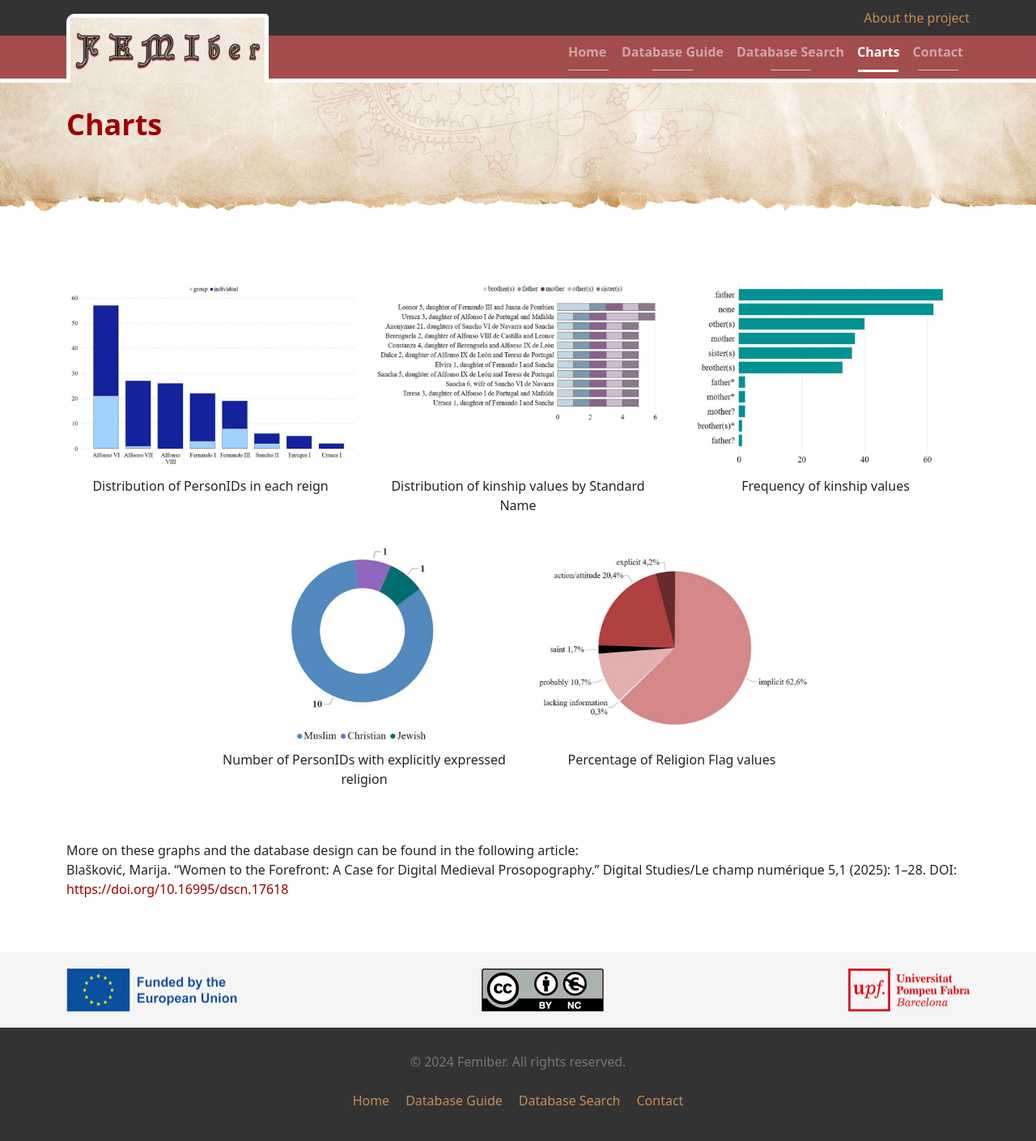
After one commit to miiihaaas/Femiber, a Flask app: page /charts in a window 1280 px wide. The commit adds this page. Shown: the whole page at 81% size. Run offline with Flask 3, Linux system fonts and the light colour scheme; some libraries are stand-ins or nearby versions.

Commit message:
Miki-28-4-2025

```diff
--- a/femiber/main/routes.py
+++ b/femiber/main/routes.py
@@ -375,6 +375,10 @@ def contact():
 def about():
     return render_template('about.html')
 
+@main.route('/charts')
+def charts():
+    return render_template('charts.html')
+
 
 @main.route('/database_guide')
 def database_guide():
--- a/femiber/static/femiber.css
+++ b/femiber/static/femiber.css
@@ -117,6 +117,10 @@ input[type=checkbox]:checked + .custom-checkbox::after { display: block; }
 .carousel-control-next-icon, .carousel-control-prev-icon { background-color: #a34d4c; border-radius: 50px; background-size: 24px; }
 .carousel-indicators { display: none; }
 
+.lightbox { display: none; position: fixed; z-index: 1050; left: 0; top: 0; width: 100%; height: 100%; overflow: auto; background-color: rgba(0,0,0,0.8); align-items: center;
+    justify-content: center; }
+.lightbox img { max-width: 90%; max-height: 80%; box-shadow: 0 0 20px white; }
+
 /* dodao Mhas */
 /* dodao Mhas */
 #no-results p { text-align: justify; }
--- /dev/null
+++ b/femiber/templates/charts.html
@@ -0,0 +1,50 @@
+{% extends "layout.html" %}
+{% block content %}
+
+<div class="page-title">
+    <div class="container">
+        <h1>Charts</h1>
+    </div>
+</div>
+
+<div class="wrapper d-flex align-items-stretch">
+    <main role="main" class="container">
+        <div class="row">
+            <div class="col-md-12">
+                <div class="row mb-5">
+                    <div class="col-md-4">
+                        <img src="{{ url_for('static', filename='img/Figure-1-Distribution-of-PersonIDs-in-each-reign.jpg') }}" alt="" class="img-fluid pt-4 cursor-pointer">
+                        <p class="text-center">Distribution of PersonIDs in each reign</p>
+                    </div>
+                    <div class="col-md-4">
+                        <img src="{{ url_for('static', filename='img/Figure-2-Distribution-of-kinship-values-by-Standard-Name.jpg') }}" alt="" class="img-fluid pt-4 cursor-pointer">
+                        <p class="text-center">Distribution of kinship values by Standard Name</p>
+                    </div>
+                    <div class="col-md-4">
+                        <img src="{{ url_for('static', filename='img/Figure-3-Frequency-of-kinship-values.jpg') }}" alt="" class="img-fluid pt-4 cursor-pointer">
+                        <p class="text-center">Frequency of kinship values</p>
+                    </div>
+                    <div class="col-md-2"></div>
+                    <div class="col-md-4">
+                        <img src="{{ url_for('static', filename='img/Figure-4-Number-of-PersonIDs-with-explicitly-expressed-religion.jpg') }}" alt="" class="img-fluid pt-4 cursor-pointer">
+                        <p class="text-center">Number of PersonIDs with explicitly expressed religion</p>
+                    </div>
+                    <div class="col-md-4">
+                        <img src="{{ url_for('static', filename='img/Figure-5-Percentage-of-Religion-Flag-values.jpg') }}" alt="" class="img-fluid pt-4 cursor-pointer">
+                        <p class="text-center">Percentage of Religion Flag values</p>
+                    </div>
+                </div>
+                <p>
+                    More on these graphs and the database design can be found in the following article:<br>
+                    Blašković, Marija. “Women to the Forefront: A Case for Digital Medieval Prosopography.” Digital Studies/Le champ numérique 5,1 (2025): 1–28. DOI:
+                    <a href="https://doi.org/10.16995/dscn.17618" target="_blank">https://doi.org/10.16995/dscn.17618 </a>
+                </p>
+            </div>
+        </div>
+    </main>
+
+</div>
+
+{% endblock content%}
+{% block scripts %}
+{% endblock %}
--- a/femiber/templates/layout.html
+++ b/femiber/templates/layout.html
@@ -74,6 +74,7 @@
                                 <li class="nav-item"><a class="nav-link" href="{{ url_for('main.database_guide') }}">Database Guide</a></li>
                                 <li class="nav-item"><a class="nav-link" href="{{ url_for('main.database_search') }}">Database Search</a></li>
                                 <!--<li class="nav-item"><a class="nav-link disabled" href="#">Data visualizations</a></li>-->
+                                <li class="nav-item"><a class="nav-link" href="{{ url_for('main.charts') }}">Charts</a></li>
                                 <li class="nav-item"><a class="nav-link" href="{{ url_for('main.contact') }}">Contact</a></li>
                             </ul>
                         </div>
@@ -106,6 +107,32 @@
             </div>
         </footer>
 
+        <div id="lightbox" class="lightbox">
+            <img id="lightbox-img" src="" alt="">
+        </div>
+        <script>
+            // Selektori
+            const lightbox = document.getElementById('lightbox');
+            const lightboxImg = document.getElementById('lightbox-img');
+
+            // Selektiraj sve slike koje želiš da otvaraju lightbox
+            const images = document.querySelectorAll('.row img');
+
+            // Klik na sliku
+            images.forEach(img => {
+              img.addEventListener('click', () => {
+                lightboxImg.src = img.src;
+                lightbox.style.display = 'flex';
+              });
+            });
+
+            // Klik izvan slike zatvara lightbox
+            lightbox.addEventListener('click', (e) => {
+              if (e.target !== lightboxImg) {
+                lightbox.style.display = 'none';
+              }
+            });
+          </script>
 
         <!-- Optional JavaScript -->
         <!-- jQuery first, then Popper.js, then Bootstrap JS -->
```
Also changed, not shown: femiber/static/img/Figure-1-Distribution-of-PersonIDs-in-each-reign.jpg (added), femiber/static/img/Figure-2-Distribution-of-kinship-values-by-Standard-Name.jpg (added), femiber/static/img/Figure-3-Frequency-of-kinship-values.jpg (added), femiber/static/img/Figure-4-Number-of-PersonIDs-with-explicitly-expressed-religion.jpg (added), femiber/static/img/Figure-5-Percentage-of-Religion-Flag-values.jpg (added).
